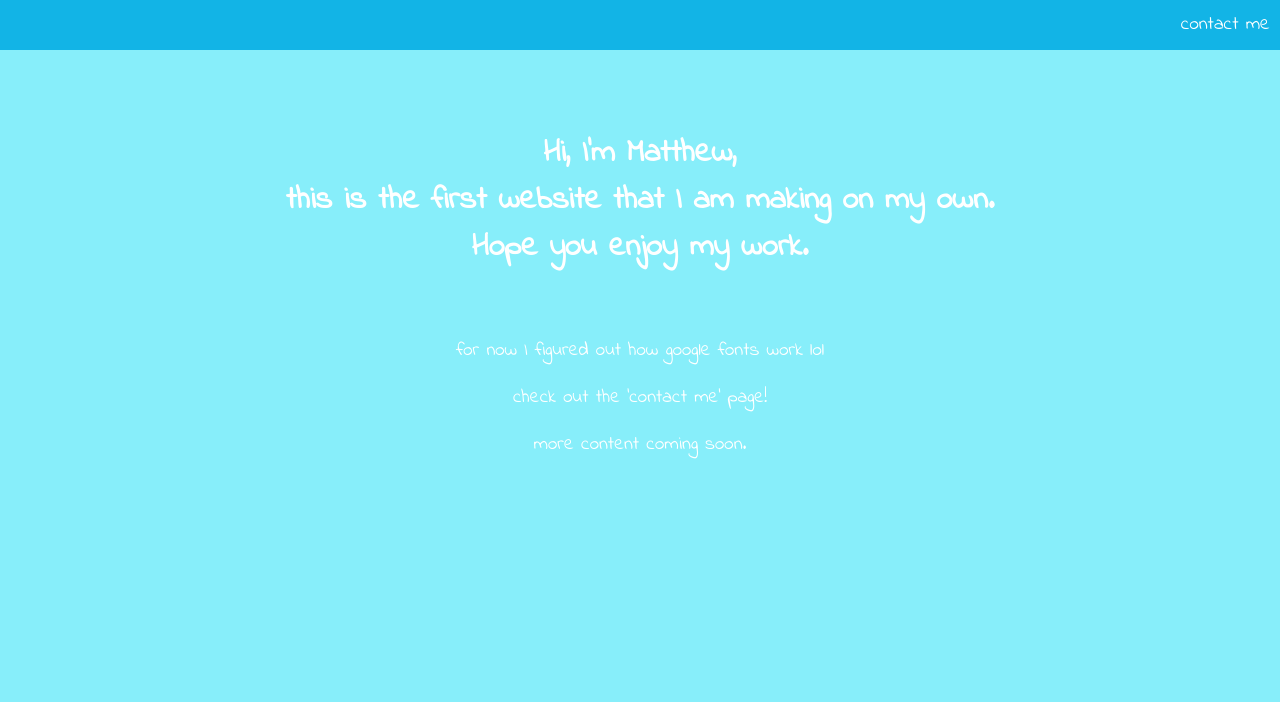
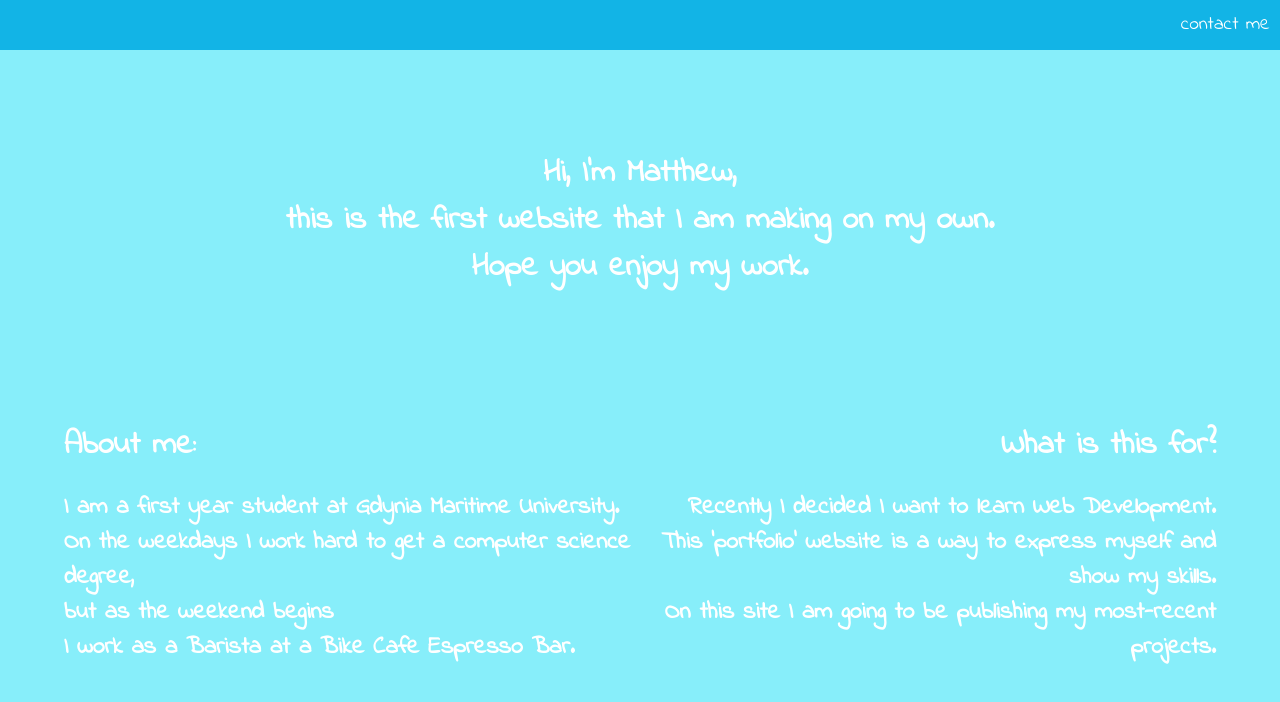
Before and after one commit to MateuszMydlo/coding-origins, a plain HTML site: page index.html in a window 1280 px wide. Drawn offline with Linux system fonts and the light colour scheme.

Commit message:
Add files via upload

```diff
--- a/index.html
+++ b/index.html
@@ -1,21 +1,17 @@
 <!DOCTYPE html>
 <html lang="en">
+
 <head>
   <meta charset="UTF-8" />
   <meta http-equiv="X-UA-Compatible" content="IE=edge" />
   <meta name="viewport" content="width=device-width, initial-scale=1.0" />
   <title>coding-origins | main</title>
   <link rel="stylesheet" href="styleone.css" />
-    <link
-      rel="stylesheet"
-      href="https://fonts.googleapis.com/css?family=Indie+Flower"
-    />
-    <link
-      rel="icon"
-      type="image/x-icon"
-      href="https://previews.123rf.com/images/magurok/magurok1705/magurok170500057/78057330-coding-programming-web-development-concept-source-code-editor-with-lines-of-code-on-laptop-screen-mo.jpg"
-    />
+  <link rel="stylesheet" href="https://fonts.googleapis.com/css?family=Indie+Flower" />
+  <link rel="icon" type="image/x-icon"
+    href="https://previews.123rf.com/images/magurok/magurok1705/magurok170500057/78057330-coding-programming-web-development-concept-source-code-editor-with-lines-of-code-on-laptop-screen-mo.jpg" />
 </head>
+
 <body>
   <div id="header">
     <p id="contactme"><a href="contact.html">contact me</a></p>
@@ -28,10 +24,26 @@
         Hope you enjoy my work.
       </h1>
       <br />
-        <p>for now I figured out how google fonts work lol</p>
-        <p>check out the 'contact me' page!</p>
-        <p>more content coming soon.</p>
     </center>
+    <div id="aboutme">
+      <h1>About me:</h1>
+      <h2>
+        I am a first year student at Gdynia Maritime University. <br>
+        On the weekdays I work hard to get a computer science degree, <br>
+        but as the weekend begins <br> I work as a Barista at a Bike Cafe Espresso Bar.
+      </h2>
+    </div>
+
+    <div id="whatfor">
+      <h1>What is this for?</h1>
+      <h2>
+        Recently I decided I want to learn Web Development. <br>
+        This 'portfolio' website is a way to express myself and show my skills. <br>
+        On this site I am going to be publishing my most-recent projects.
+      </h2>
+    </div>
+
   </div>
 </body>
+
 </html>
--- a/styleone.css
+++ b/styleone.css
@@ -10,7 +10,7 @@ p{
 }
 
 #container{
-   margin-top: 80px;
+   margin-top: 100px;
 }
 #header{
    background-color: #12b4e6;
@@ -71,5 +71,22 @@ textarea{
    margin: 8px 0;
    box-sizing: border-box;
    width: 20%;
+ }
 
+ #aboutme{
+    text-align: left;
+    width: 45%;
+    height: 30%;
+    margin-left: 5%;
+    margin-top: 5%;
+    float: left;
  }
+
+ #whatfor{
+   text-align: right;
+   width: 45%;
+   height: 30%;
+   margin-right: 5%;
+   margin-top: 5%;
+  float: right;
+}
```
Lines whose indentation alone changed are shown as unchanged.
